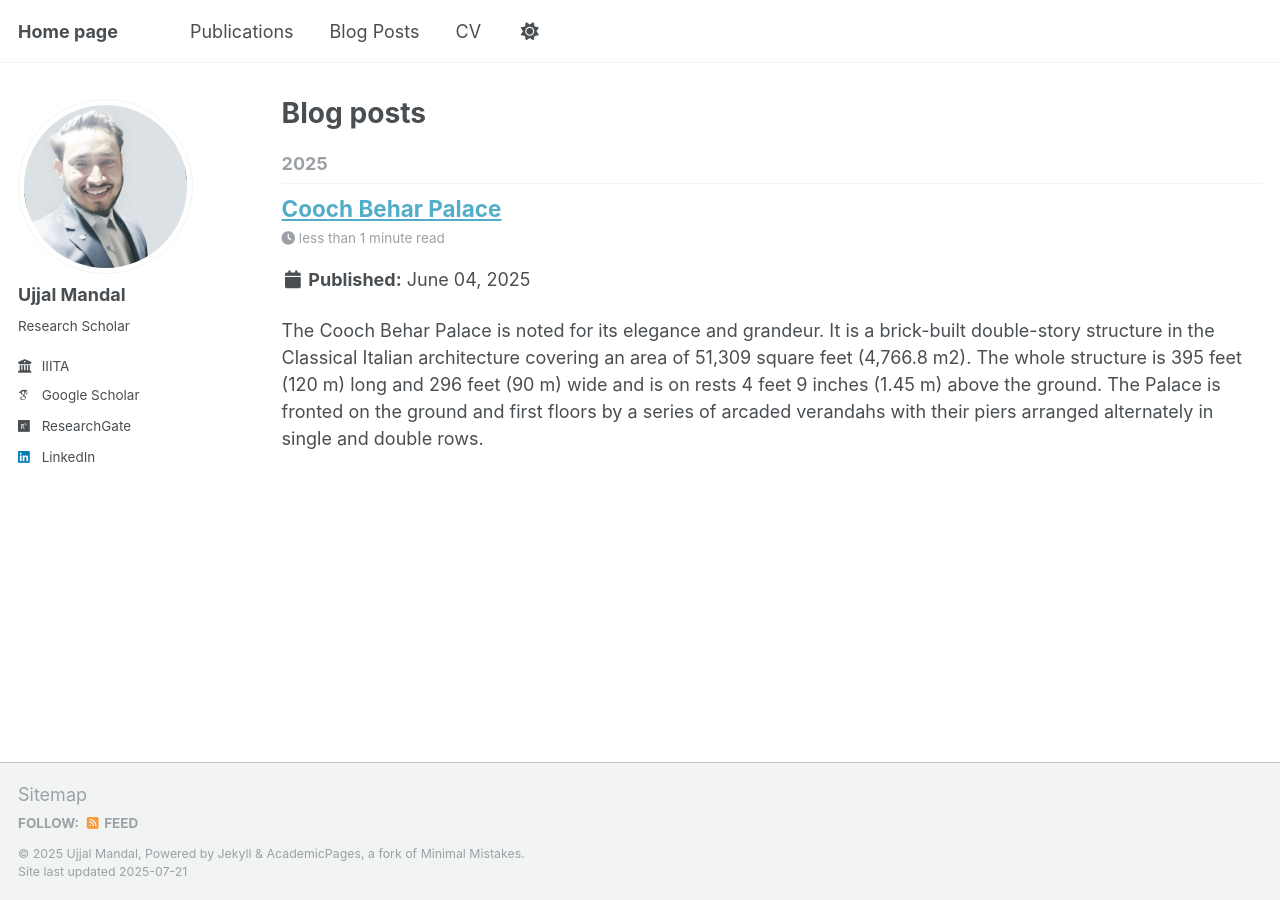
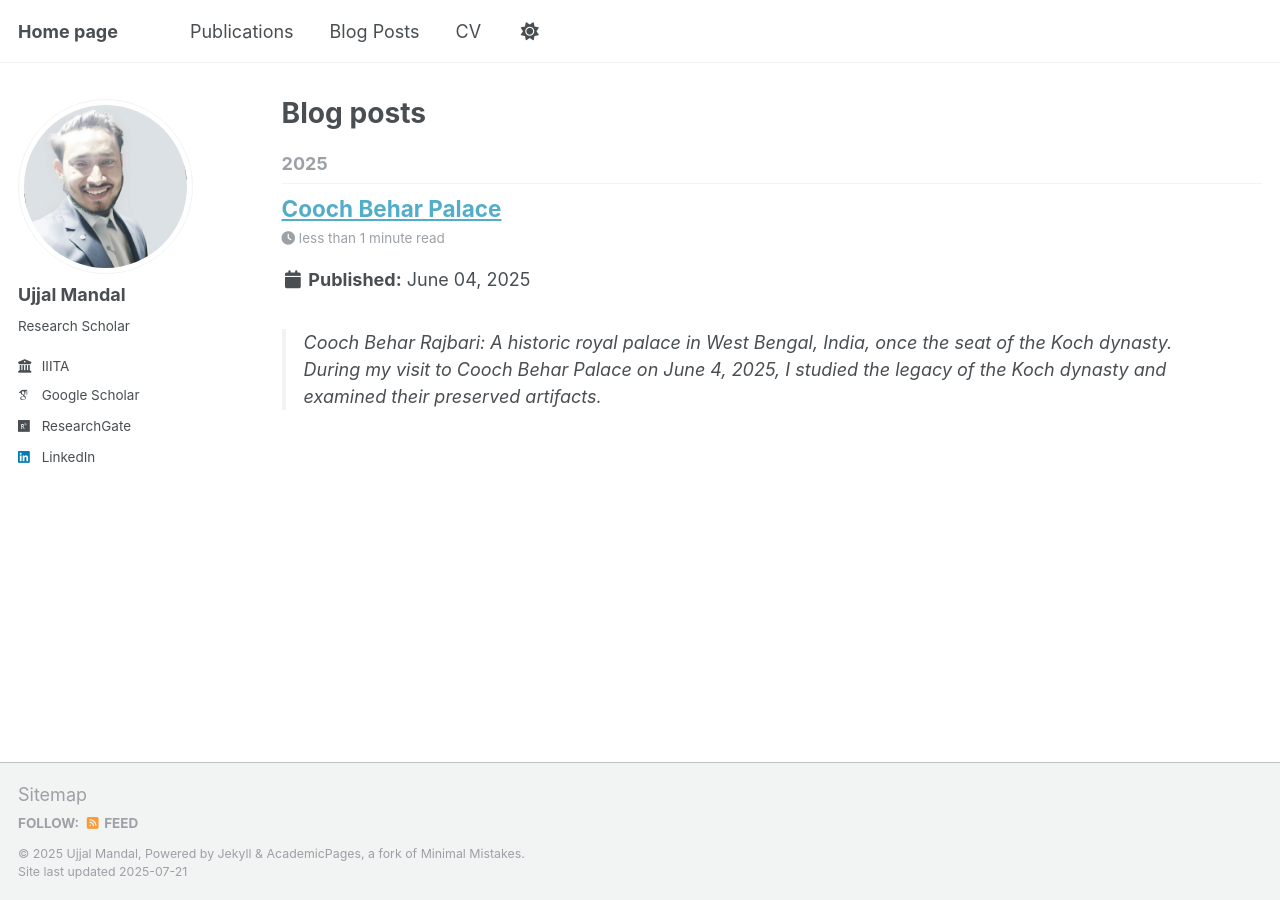
Before and after one commit to mandalujjal/mandalujjal.github.io, a Jekyll site: the page built from _pages/year-archive.html, in a window 1280 px wide. Built offline with Jekyll 4.4.1, drawn with Linux system fonts in a browser that asks for light colours; some web fonts are replaced; a script that is not in the unit is left out.

Commit message:
Update 2025-06-04-blog-post-1.md

```diff
--- a/_posts/2025-06-04-blog-post-1.md
+++ b/_posts/2025-06-04-blog-post-1.md
@@ -8,7 +8,7 @@ tags:
   - category2
 ---
 
-The Cooch Behar Palace is noted for its elegance and grandeur. It is a brick-built double-story structure in the Classical Italian architecture covering an area of 51,309 square feet (4,766.8 m2). The whole structure is 395 feet (120 m) long and 296 feet (90 m) wide and is on rests 4 feet 9 inches (1.45 m) above the ground. The Palace is fronted on the ground and first floors by a series of arcaded verandahs with their piers arranged alternately in single and double rows.
+> Cooch Behar Rajbari: A historic royal palace in West Bengal, India, once the seat of the Koch dynasty. During my visit to Cooch Behar Palace on June 4, 2025, I studied the legacy of the Koch dynasty and examined their preserved artifacts.
 
 ![Coochbehar1](https://github.com/user-attachments/assets/add34807-5f1d-4326-9ff9-8948b35da38d)
 ![Coochbehar2](https://github.com/user-attachments/assets/49938b36-d1e7-4610-b29a-100b025e4845)
```
